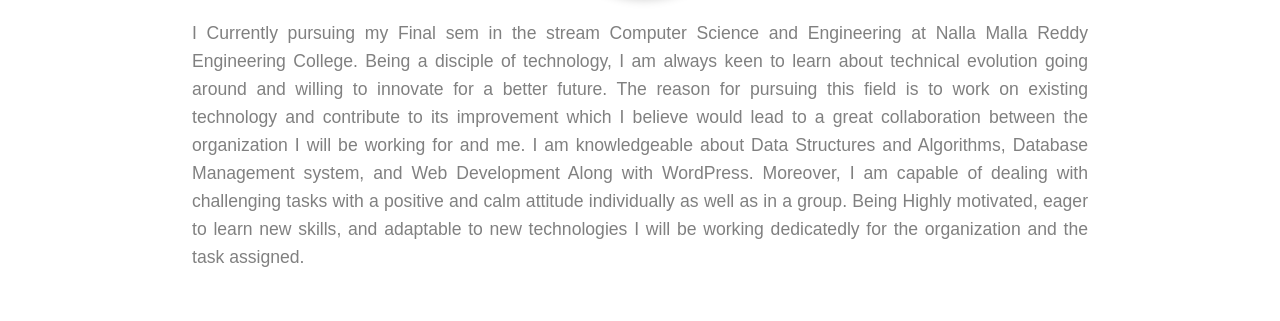
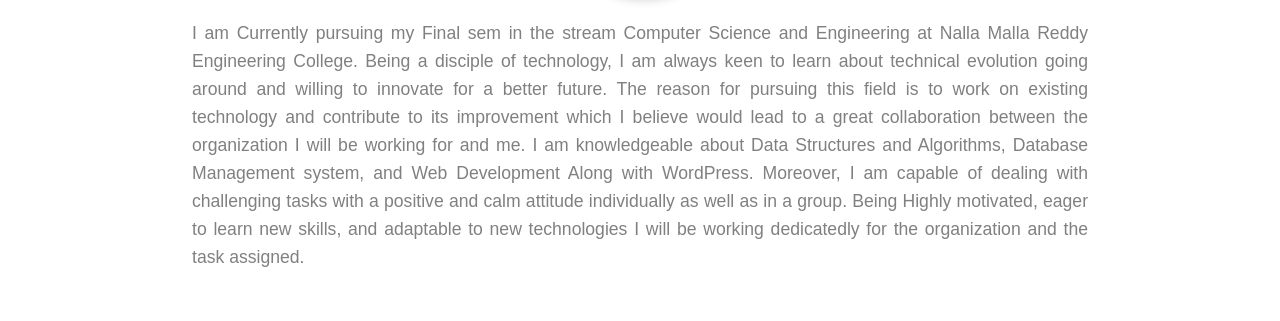
Before and after one commit to vi091/VihariResume.github.io, a plain HTML site: page index.html in a window 1280 px wide. Shown: the part 619-940 px from the top of the page. Drawn offline with Linux system fonts and the light colour scheme.

Commit message:
Update index.html

```diff
--- a/index.html
+++ b/index.html
@@ -115,7 +115,7 @@ ADD YOUR RESUME CODE HERE
             <div id="about-para">
 
                 <p>
-                    I Currently pursuing my Final sem in the stream Computer Science and Engineering at Nalla Malla Reddy Engineering College.
+                    I am Currently pursuing my Final sem in the stream Computer Science and Engineering at Nalla Malla Reddy Engineering College.
                     Being a disciple of technology, I am always keen to learn about technical evolution going around and willing to innovate for a better future.
                     The reason for pursuing this field is to work on existing technology and contribute to its improvement which I believe would lead to a great
                     collaboration between the organization I will be working for and me. I am knowledgeable about Data Structures and Algorithms, Database Management system, and Web Development Along with WordPress.
```
